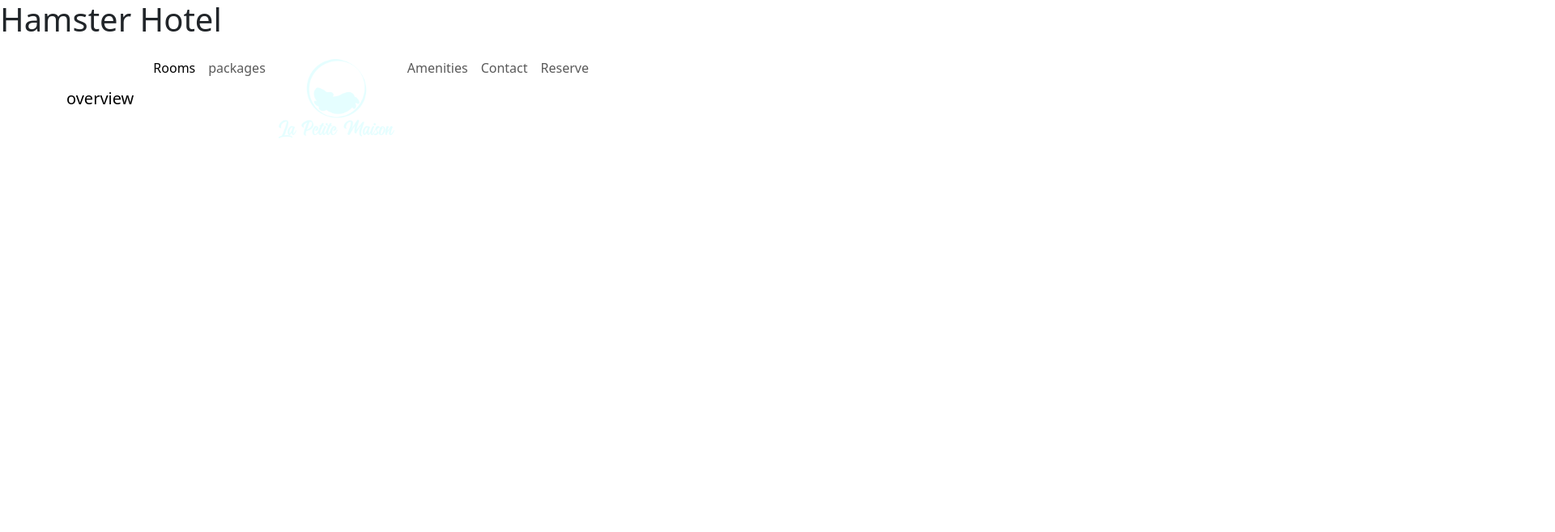
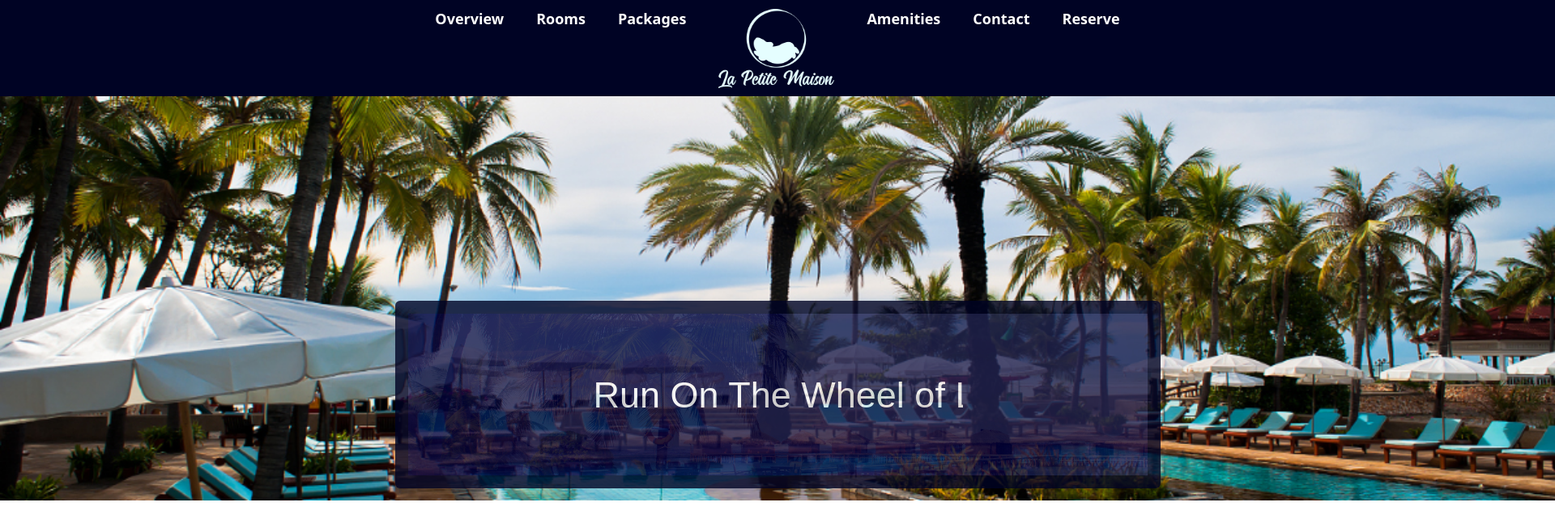
Before and after one commit to PallaviPattanashetti/hotelMarkupAssets-new, a plain HTML site: page styles/index.html in a window 1280 px wide. Shown: the whole page at 81% size, 1920 px wide, since content can reach past the window. Drawn offline with nearby package versions, Linux system fonts and the light colour scheme.

Commit message:
check this

```diff
--- a/styles/index.html
+++ b/styles/index.html
@@ -4,57 +4,36 @@
 <head>
   <meta charset="utf-8">
   <meta name="viewport" content="width=device-width, initial-scale=1">
-  <title>Hamster Hotel</title>
+  <title>Bootstrap demo</title>
   <link href="https://cdn.jsdelivr.net/npm/bootstrap@5.3.8/dist/css/bootstrap.min.css" rel="stylesheet"
     integrity="sha384-sRIl4kxILFvY47J16cr9ZwB07vP4J8+LH7qKQnuqkuIAvNWLzeN8tE5YBujZqJLB" crossorigin="anonymous">
+  <link rel="stylesheet" href="/styles/style.css">
 </head>
 
 <body>
-  <h1>Hamster Hotel</h1>
-
-  <!--Navbar Starts-->
-  <header class="header_wrapper">
-    <nav class="navbar navbar-expand-lg">
-      <div class="container">
-        <a class="navbar-brand" href="#">overview</a>
-        <button class="navbar-toggler" type="button" data-bs-toggle="collapse" data-bs-target="#navbarNav"
-          aria-controls="navbarNav" aria-expanded="false" aria-label="Toggle navigation">
-          <!--<span class="navbar-toggler-icon"></span>-->
-        </button>
-        <div class="collapse navbar-collapse" id="navbarNav">
-          <ul class="navbar-nav">
-            <li class="nav-item">
-              <a class="nav-link active" aria-current="page" href="#">Rooms</a>
-            </li>
-            <li class="nav-item">
-              <a class="nav-link" href="#">packages</a>
-            </li>
-            <li>
-              <a class="nav-link" href="#"><img src="/Logo.png" class="image-fluid" alt="logo"></a>
-            </li>
-            <li class="nav-item">
-              <a class="nav-link" href="#">Amenities</a>
-            </li>
-            <li class="nav-item">
-              <a class="nav-link" href="#">Contact</a>
-            </li>
-            <li class="nav-item">
-              <a class="nav-link" href="#">Reserve</a>
-            </li>
-
-          </ul>
-        </div>
-      </div>
-    </nav>
-  </header>
-  <!--navbar Ends-->
 
 
+  <div class="navbar-container">
+    <div class="navbar-row">
+      <a href="#" class="nav-link">Overview</a>
+      <a href="#" class="nav-link">Rooms</a>
+      <a href="#" class="nav-link">Packages</a>
+      <a href="#" class="nav-link"><img src="/Logo.png"></a>
+      <a href="#" class="nav-link">Amenities</a>
+      <a href="#" class="nav-link">Contact</a>
+      <a href="#" class="nav-link">Reserve</a>
+    </div>
+  </div>
 
-
-
-
-
+  <div class="banner-image-container">
+    <img src="/header.jpg" alt="r" />
+    <div class="inner-box" aria-label="content box">
+      <img src="/bg.jpg" />
+      <div class="inner-box-content position-absolute top-50 start-50 translate-middle text-white text-center">
+      Run On The Wheel of Luxury
+    </div>
+  </div>
+  </div>
 
 
 
--- a/styles/style.css
+++ b/styles/style.css
@@ -1,3 +1,68 @@
-.bg-darkblue{
-    background-color: darkblue;
+.navbar-container {
+  position: absolute;
+  top: 0px;
+  left: 0px;
+  width: 1920px;
+  height: 120px;
+  background: #000324 no-repeat padding-box;
+  opacity: 1;
+  display: flex;
+  justify-content: center; /* center horizontally */
+  align-items: center;     /* center vertically */
 }
+
+.navbar-row {
+  display: flex;
+  gap: 40px;               /* space between links */
+}
+
+.nav-link {
+  color: white;
+  text-decoration: none;
+  font-weight: bold;
+  font-size: 18px;
+  text-align: center;
+}
+.banner-image-container {
+  position: absolute;
+  top: 119px;
+  left: 0px;
+  width: 1920px;
+  height: 500px;
+  opacity: 1;
+}
+
+.banner-image-container img {
+  width: 100%;
+  height: 100%;
+  object-fit: cover;
+}
+
+.inner-box {
+      position: absolute;
+      top: 253px;
+      left: 488px;
+      width: 945px;
+      height: 232px;
+      background: #000324;
+      opacity: 0.8;
+      border-radius: 6px;
+      box-sizing: border-box;
+      padding: 16px;
+      color: white;
+    }
+
+    .inner-box-content {
+  position: absolute;
+  top: 312px;          /* relative to banner container */
+  left: 732px;         /* relative to banner container */
+  width: 456px;
+  height: 57px;
+  text-align: center;
+  font: normal normal normal 45px/57px 'Dosis', sans-serif;
+  letter-spacing: 0;
+  color: #E5FEFF;
+  opacity: 1;
+  white-space:nowrap;
+  overflow: hidden;
+}
```
